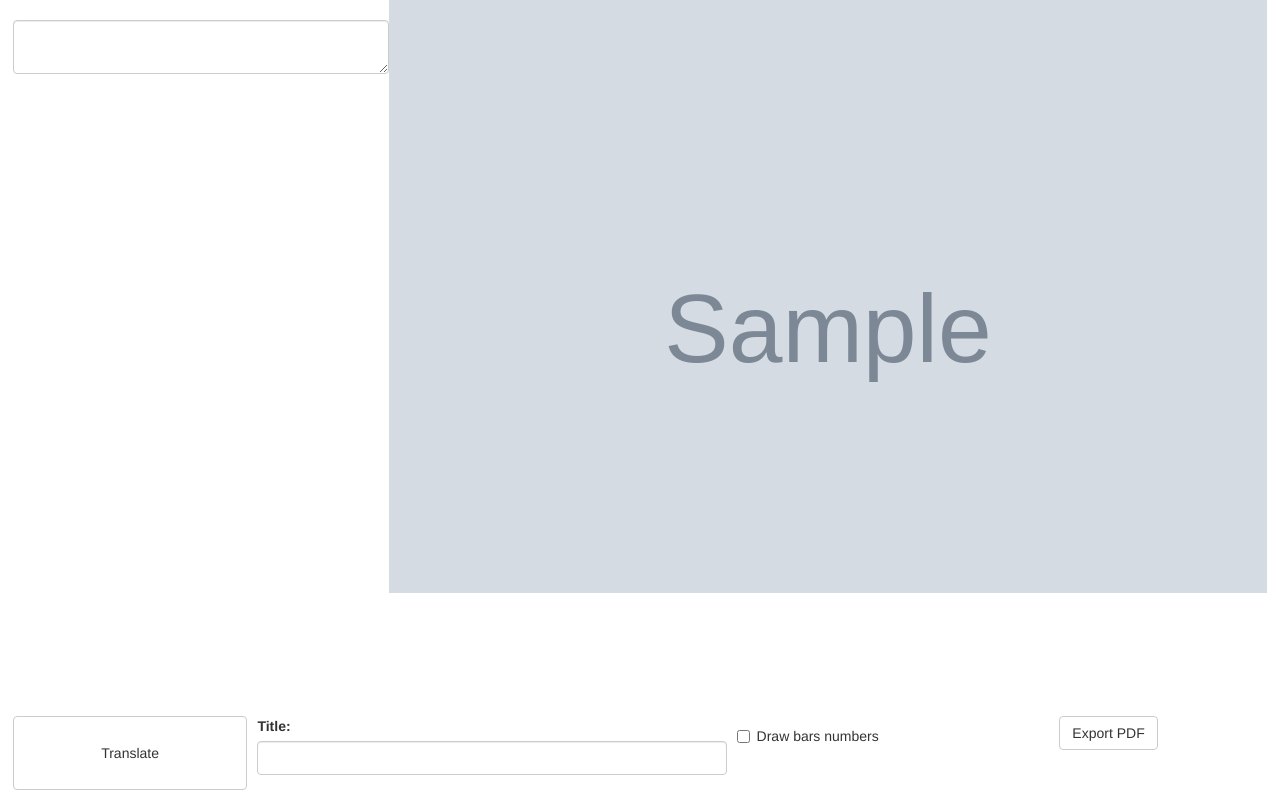
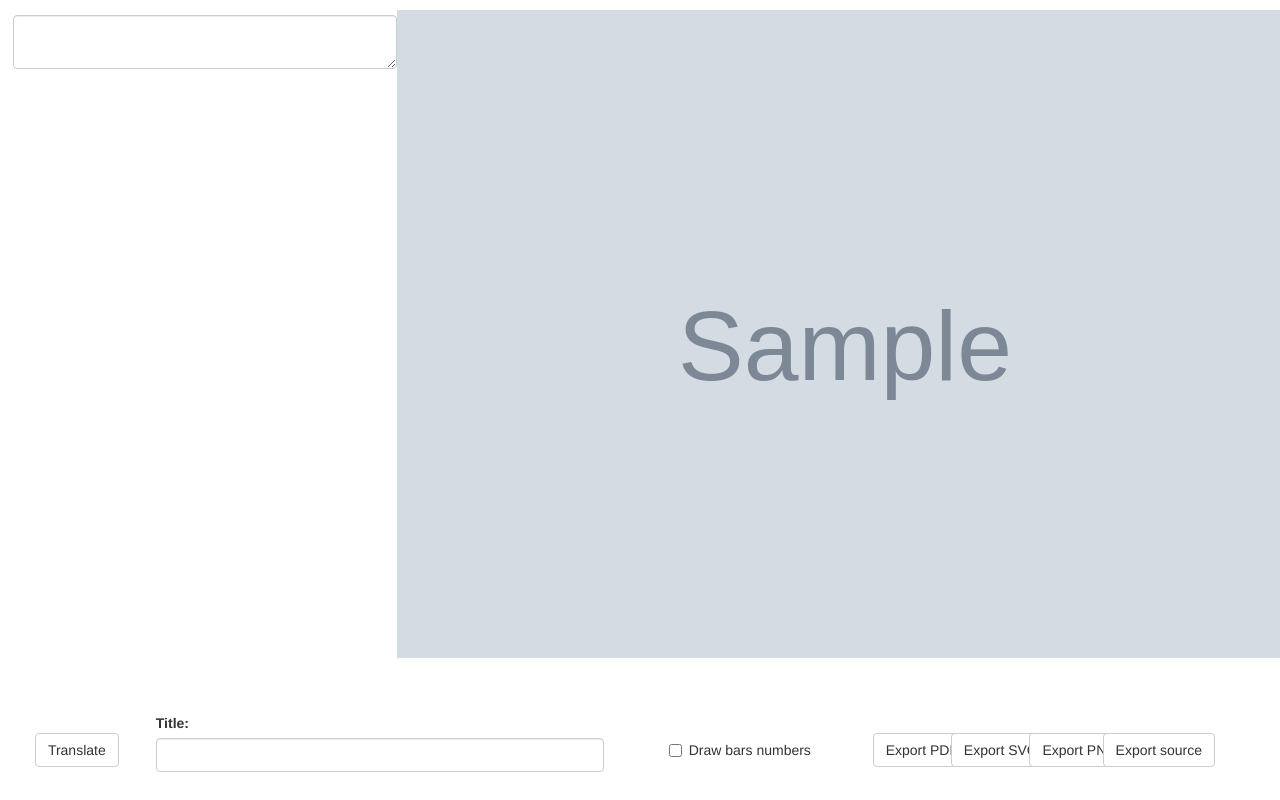
Before and after one commit to xtrojak/GuitarTabs, a Flask app: template templates/index.html in a window 1280 px wide. Run offline with Flask 2, Linux system fonts and the light colour scheme; the template is opened without the code that fills it: values that come from a table or form of the project are taken from there, most other values are stand-ins (such as "Sample title", 1, 10 or a date in 2020); grey boxes marked "Sample" are stand-in pictures; some libraries are stand-ins or nearby versions.

Commit message:
Working on layout

```diff
--- a/static/styles/styles.css
+++ b/static/styles/styles.css
@@ -1,3 +1,8 @@
+html, body {
+  height: 100%;
+  width: 100%;
+}
+
 .grid-container {
   display: grid;
   grid-template-columns: 100%;
@@ -5,32 +10,55 @@
   gap: 0px 0px;
   margin-right: 1%;
   margin-left: 1%;
+  height: 100%;
+  width: 100%;
 }
+
 .editor {
   display: grid;
   grid-template-columns: 30% 70%;
   grid-template-rows: 100%;
   gap: 0px 0px;
   grid-area: 1 / 1 / 2 / 2;
+  width: 100%;
+  position: fixed;
+  top: 10px;
+  height: 90%;
 }
+
 .options {
   display: grid;
-  grid-template-columns: 30% 60% 40% 30% 30% 30%;
+  grid-template-columns: 10% 35% 20% 5% 5% 5% 5%;
   grid-template-rows: 100%;
-  gap: 10px 10px;
+  justify-items: center;
+  align-items: center;
+  gap: 10px 15px;
   grid-area: 2 / 1 / 3 / 2;
+  width: 100%;
   position: fixed;
   bottom: 10px;
+  height: 10%;
 }
+
 
 textarea {
    resize: vertical;
    max-width: 100%;
+   max-height: 90%;
 }
 
 .picture {
-    overflow: auto;
-    max-height: 100%;
+    max-height: 90%;
+    overflow-y: scroll;
+}
+
+.form-group {
+    width: 100%;
+}
+
+label {
+float: left;
+margin-right: 1em;
 }
 
 img {
--- a/templates/index.html
+++ b/templates/index.html
@@ -24,6 +24,7 @@
             <a href="/export/PDF"><input class="btn btn-default" type="button" name="export_pdf" value="Export PDF"></a>
             <a href="/export/SVG"><input class="btn btn-default" type="button" name="export_svg" value="Export SVG"></a>
             <a href="/export/PNG"><input class="btn btn-default" type="button" name="export_png" value="Export PNG"></a>
+            <a href="/export/source"><input class="btn btn-default" type="button" name="export_source" value="Export source"></a>
         </div>
     </div>
 </form>
```
